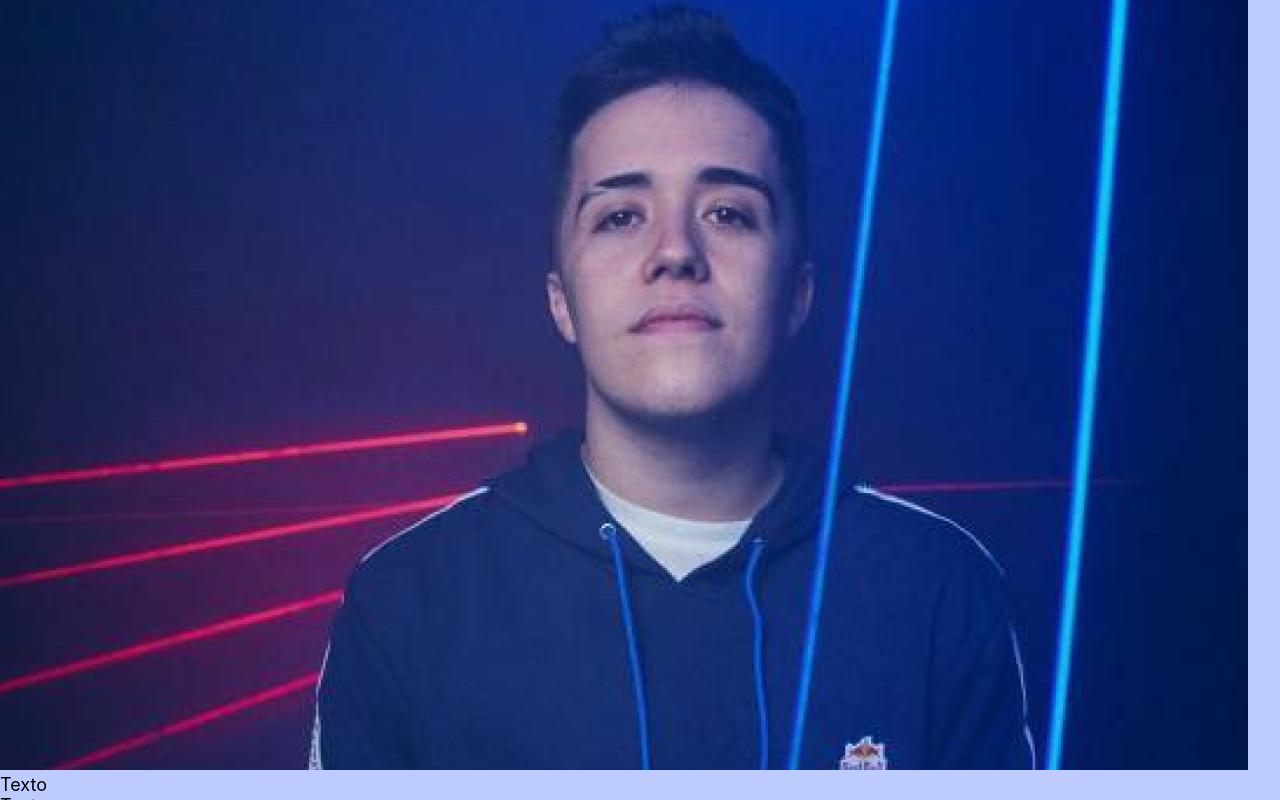
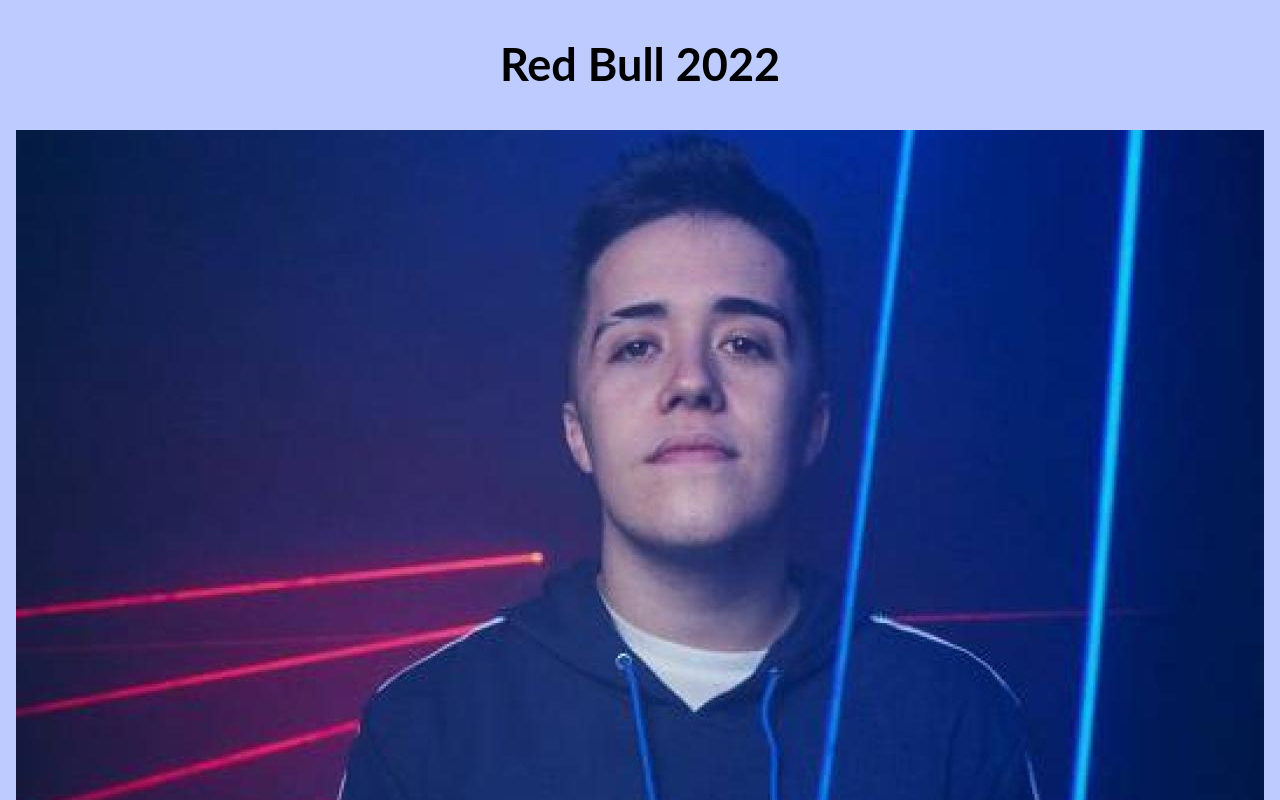
Before and after one commit to FacundoECruz/mi-app, a React (Create React App) app: page / in a window 1280 px wide. Shown: the top 800 px of the page. Built offline with nearby package versions, Linux system fonts and the light colour scheme.

Commit message:
components centered

```diff
--- a/src/App.css
+++ b/src/App.css
@@ -7,3 +7,29 @@ html, body {
   font-size: 18px;
   background-color: #becbff;
 }
+
+h1 {
+  max-width: 940px;
+  font-size: 2.5em;
+  font-family: lato, sans-serif;
+  font-weight: 700;
+  line-height: 1.1;
+  margin: 40px 0;
+}
+
+.App {
+  min-height: 100vh;
+  display: flex;
+  flex-wrap: wrap;
+  align-items: center;
+  justify-content: center;
+  text-align: center;
+}
+
+.contenedor-principal {
+  min-height: 600px;
+  display: flex;
+  flex-wrap: wrap;
+  align-items: center;
+  justify-content: center;
+}
--- a/src/App.js
+++ b/src/App.js
@@ -4,8 +4,10 @@ import './App.css';
 function App() {
   return (
     <div className="App">
-
-      <Competidor />
+      <div className='contenedor-principal'>
+        <h1>Red Bull 2022</h1>
+        <Competidor />
+      </div>
     </div>
   );
 }
```
